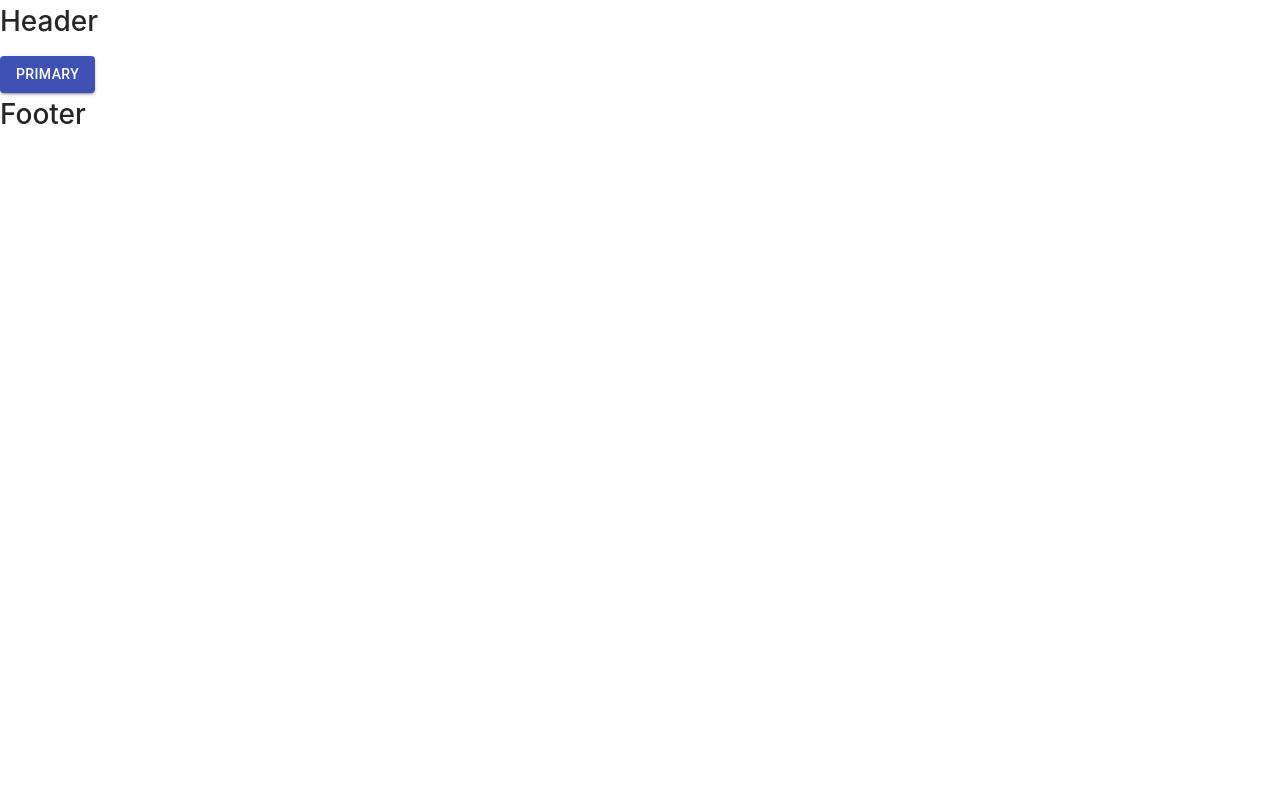
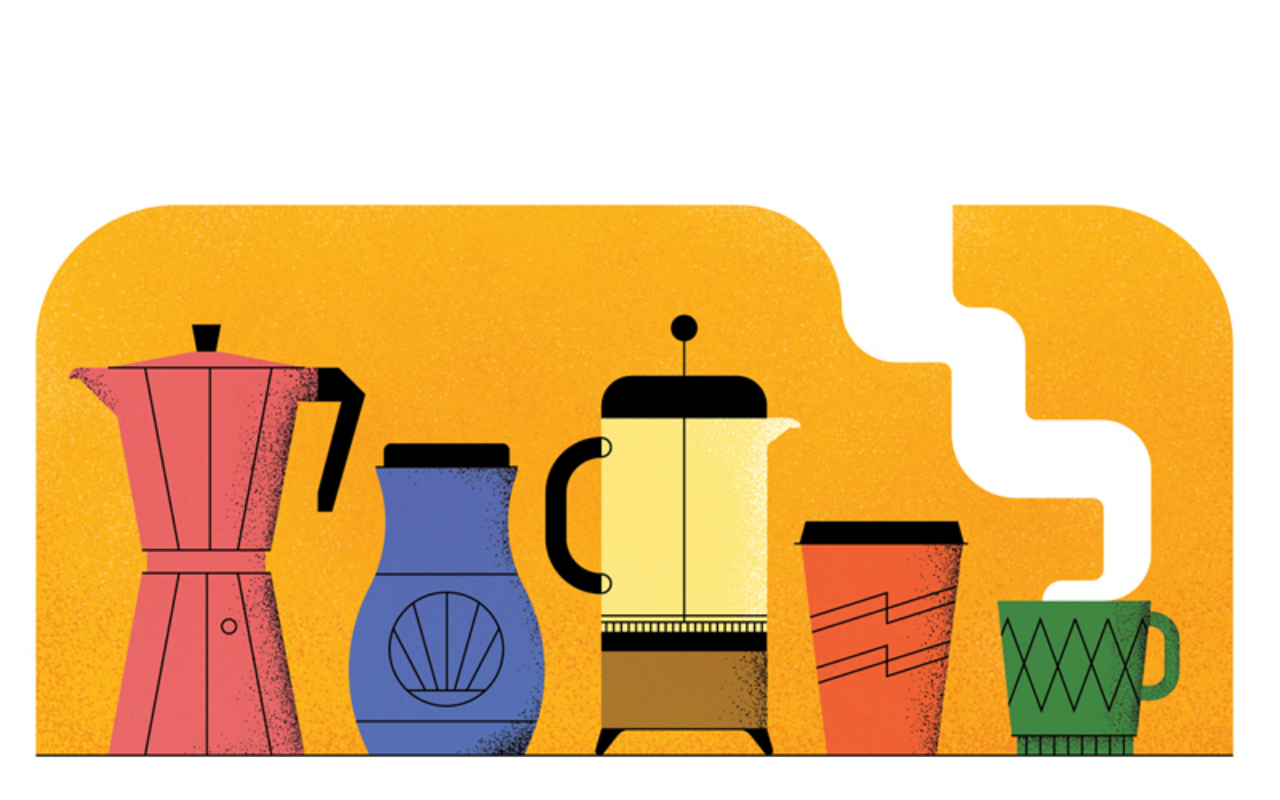
Before and after one commit to mrzslr/callcafe, a React (Create React App) app: page / in a window 1280 px wide. Shown: the top 800 px of the page. Built offline with nearby package versions, Linux system fonts and the light colour scheme; what jss-extend would draw is missing.

Commit message:
add assets page.

```diff
--- a/src/containers/App/App.js
+++ b/src/containers/App/App.js
@@ -1,6 +1,7 @@
 import React from "react";
 import Router from "containers/Router";
 import jssStyle from 'utils/jss'
+import Header from 'containers/Header'
 import { JssProvider } from "react-jss";
 import {setupGlobalStyles} from 'utils/styles/globalStyles';
 
@@ -10,7 +11,7 @@
   return (
     <>
      <JssProvider jss={jssStyle} registry={sheets}>
-      <h1>Header</h1>
+      <Header />
       <Router />
       <h1>Footer</h1>
       </JssProvider>
--- /dev/null
+++ b/src/containers/Header/Header.js
@@ -0,0 +1,15 @@
+import React from "react";
+import styles from './style'
+import headerImg from 'assets/img/header.webp'
+import injectSheet from 'react-jss'
+
+const Header = ({classes}) => {
+  return (
+    <div>
+      <img src={headerImg} className={classes.headerImg} />
+      <h1>Call Cafe</h1>
+    </div>
+  );
+};
+
+export default injectSheet(styles)(Header);
--- /dev/null
+++ b/src/containers/Header/index.js
@@ -0,0 +1 @@
+export {default} from './Header'
--- /dev/null
+++ b/src/containers/Header/style.js
@@ -0,0 +1,5 @@
+export default {
+    headerImg:{
+        width:'100vw'
+    }
+}
```
Also changed, not shown: src/assets/img/header.webp (added).
